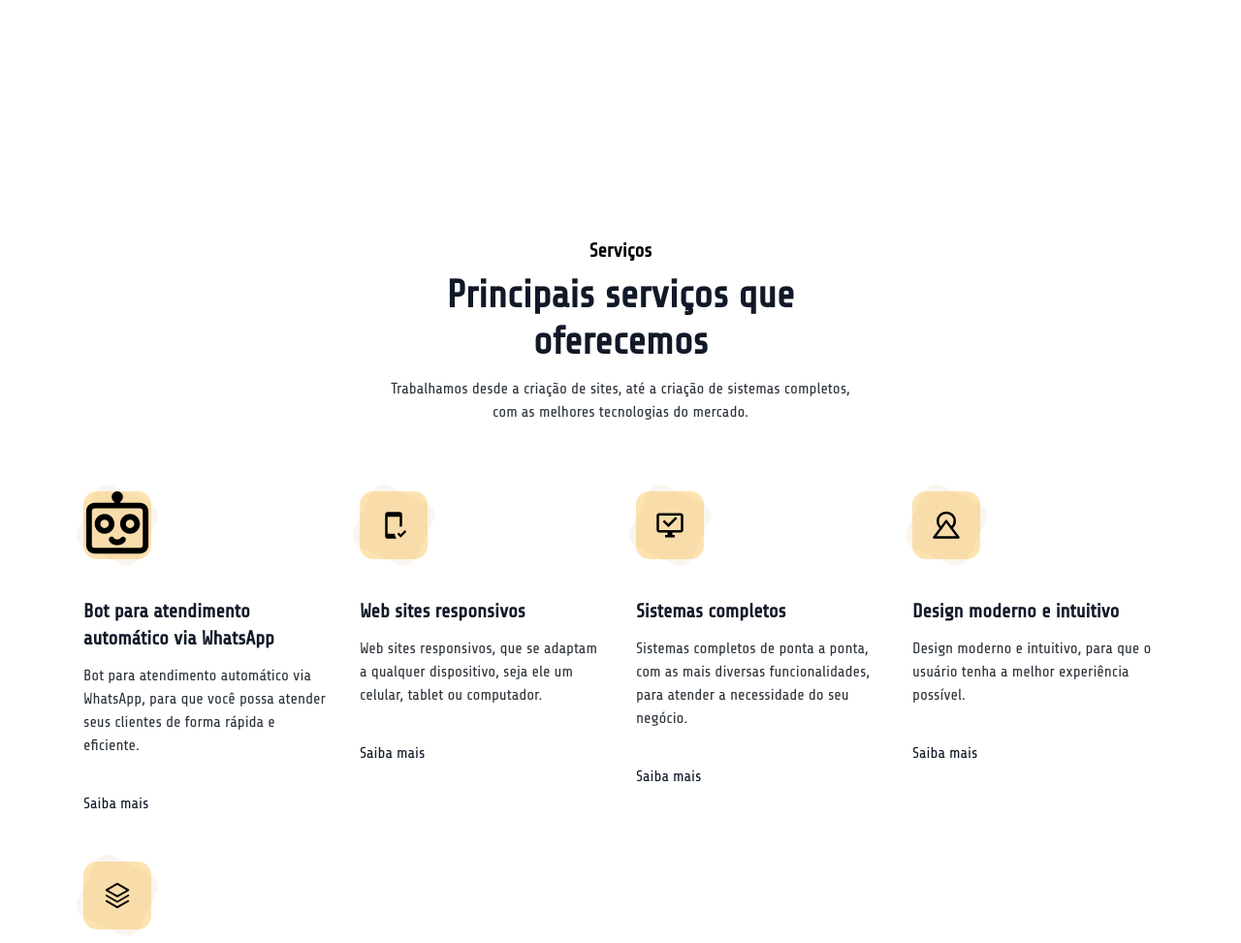
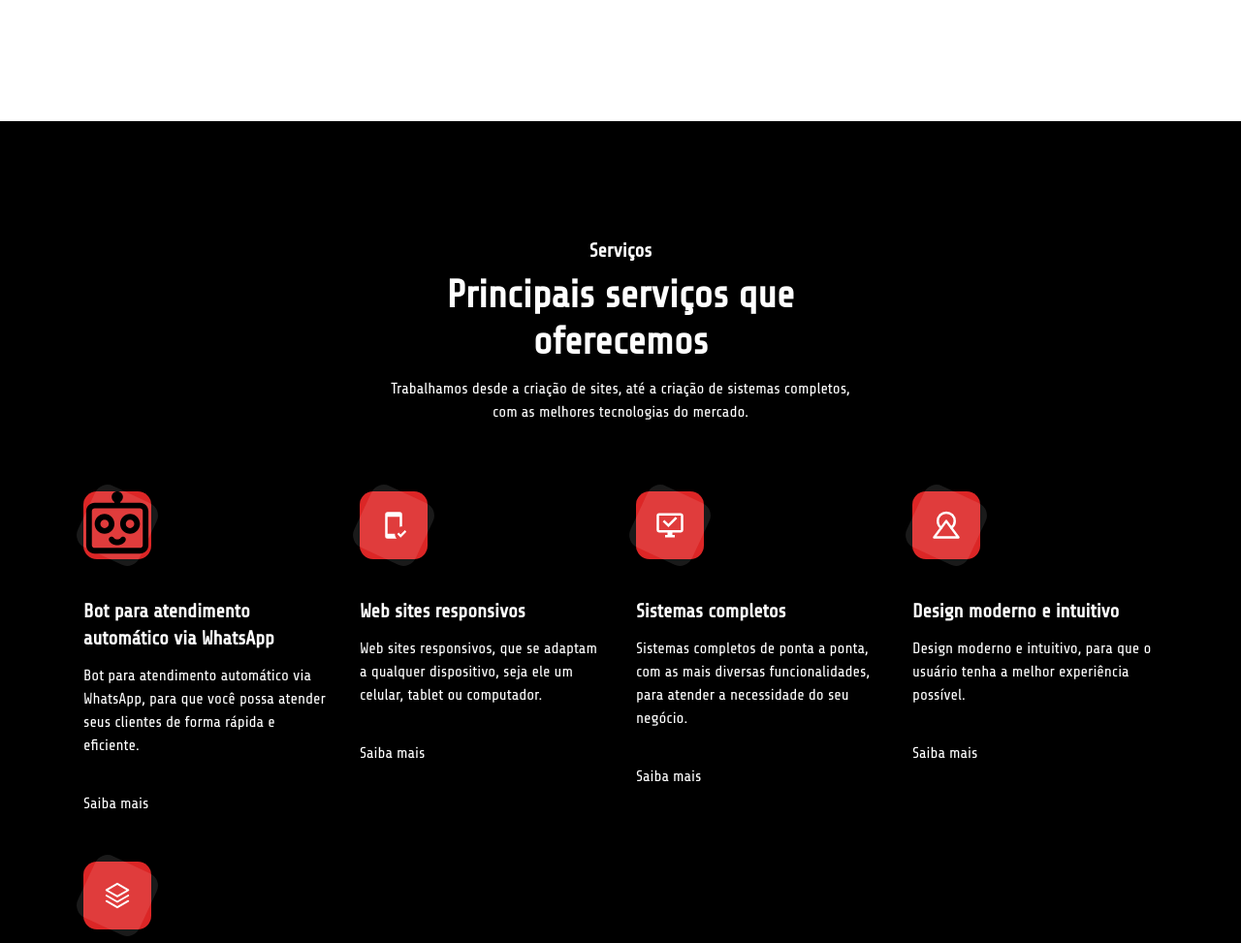
Before and after one commit to RomuloOliveira94/romimsoftware-landing-page, an Astro site: page / in a window 1280 px wide. Shown: the part 760-1733 px from the top of the page at 97% size. Built offline with nearby package versions, Linux system fonts and the light colour scheme; Astro itself is replaced by a stand-in of ours.

Commit message:
#adjust colors on features section

```diff
--- a/src/components/sections/Features.astro
+++ b/src/components/sections/Features.astro
@@ -46,20 +46,20 @@
 ---
 
 <!-- ====== Features Section Start -->
-<section class="pt-20 pb-8 lg:pt-[120px] lg:pb-[70px] dark:bg-dark">
-  <div class="container bg-white">
+<section class="pt-20 pb-8 lg:pt-[120px] lg:pb-[70px] bg-black">
+  <div class="container ">
     <div class="-mx-4 flex flex-wrap">
       <div class="w-full px-4">
         <div class="mb-12 mx-auto max-w-[485px] lg:mb-[70px] text-center">
-          <span class="mb-2 block text-xl font-semibold text-seconday">
+          <span class="mb-2 block text-xl font-semibold text-white">
             Serviços
           </span>
           <h2
-            class="mb-3 text-3xl font-bold text-dark dark:text-white sm:text-4xl md:text-[40px] md:leading-[1.2]"
+            class="mb-3 text-3xl font-bold text-white sm:text-4xl md:text-[40px] md:leading-[1.2]"
           >
             Principais serviços que oferecemos
           </h2>
-          <p class="text-base text-body-color dark:text-dark-6">
+          <p class="text-base text-white ">
             Trabalhamos desde a criação de sites, até a criação de sistemas
             completos, com as melhores tecnologias do mercado.
           </p>
@@ -71,19 +71,19 @@
         features.map((feature) => (
           <div class="w-full px-4 md:w-1/2 lg:w-1/4">
             <div class="wow fadeInUp group mb-12">
-              <div class="relative z-10 mb-10 flex h-[70px] w-[70px] items-center justify-center rounded-[14px] bg-primary">
-                <span class="absolute top-0 left-0 -z-[1] mb-8 flex h-[70px] w-[70px] rotate-[25deg] items-center justify-center rounded-[14px] bg-secondary bg-opacity-10 duration-300 group-hover:rotate-45" />
-                <Icon name={feature.icon} class="text-3xl text-black" />
+              <div class="relative z-10 mb-10 flex h-[70px] w-[70px] items-center justify-center rounded-[14px] bg-red-600">
+                <span class="absolute top-0 left-0 -z-[1] mb-8 flex h-[70px] w-[70px] rotate-[25deg] items-center justify-center rounded-[14px] bg-white bg-opacity-10 duration-300 group-hover:rotate-45" />
+                <Icon name={feature.icon} class="text-3xl text-white" />
               </div>
-              <h4 class="mb-3 text-xl font-bold text-dark dark:text-white">
+              <h4 class="mb-3 text-xl font-bold text-white dark:text-white">
                 {feature.title}
               </h4>
-              <p class="mb-8 text-body-color dark:text-dark-6 lg:mb-9">
+              <p class="mb-8 text-white dark:text-white-6 lg:mb-9">
                 {feature.description}
               </p>
               <a
                 href={feature.ref}
-                class="text-base font-medium text-dark dark:text-white hover:text-primary dark:hover:text-primary"
+                class="text-base font-medium text-white dark:text-white hover:text-primary dark:hover:text-primary"
               >
                 {feature.refTitle}
               </a>
```
